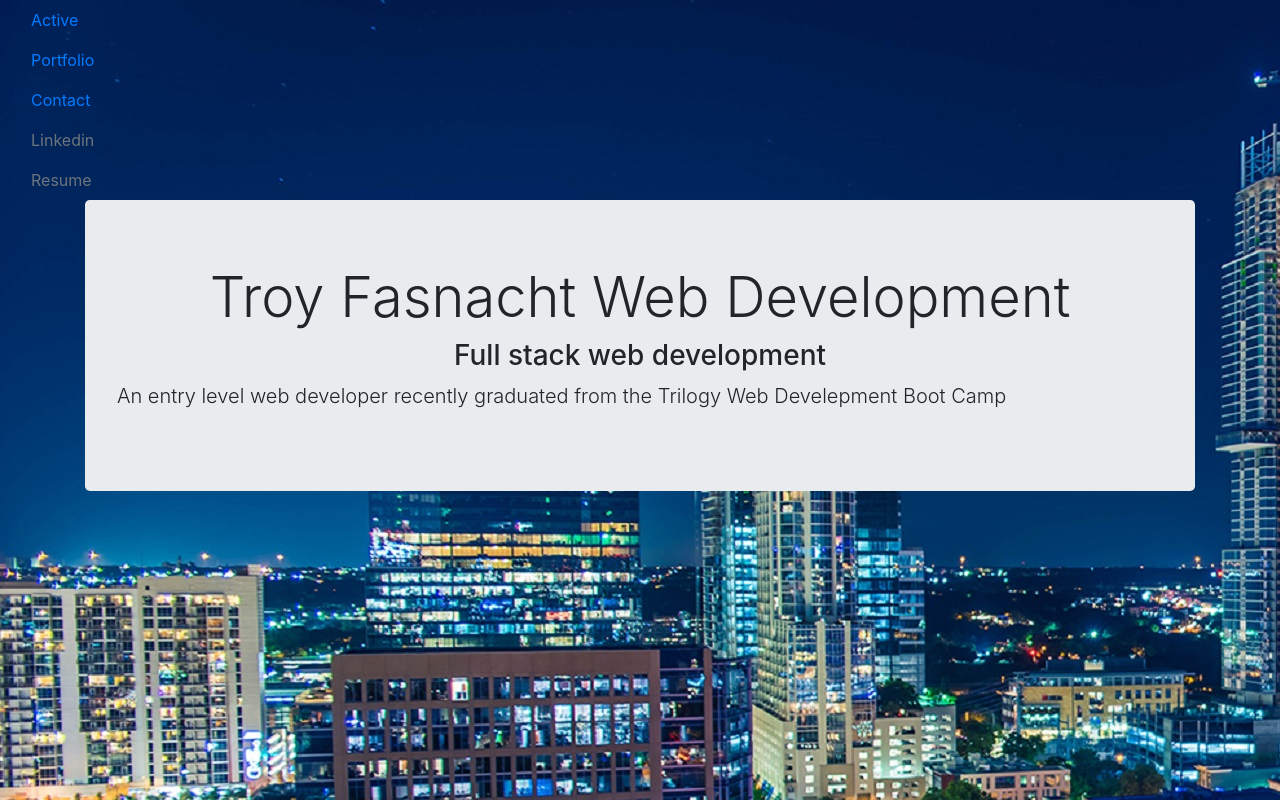
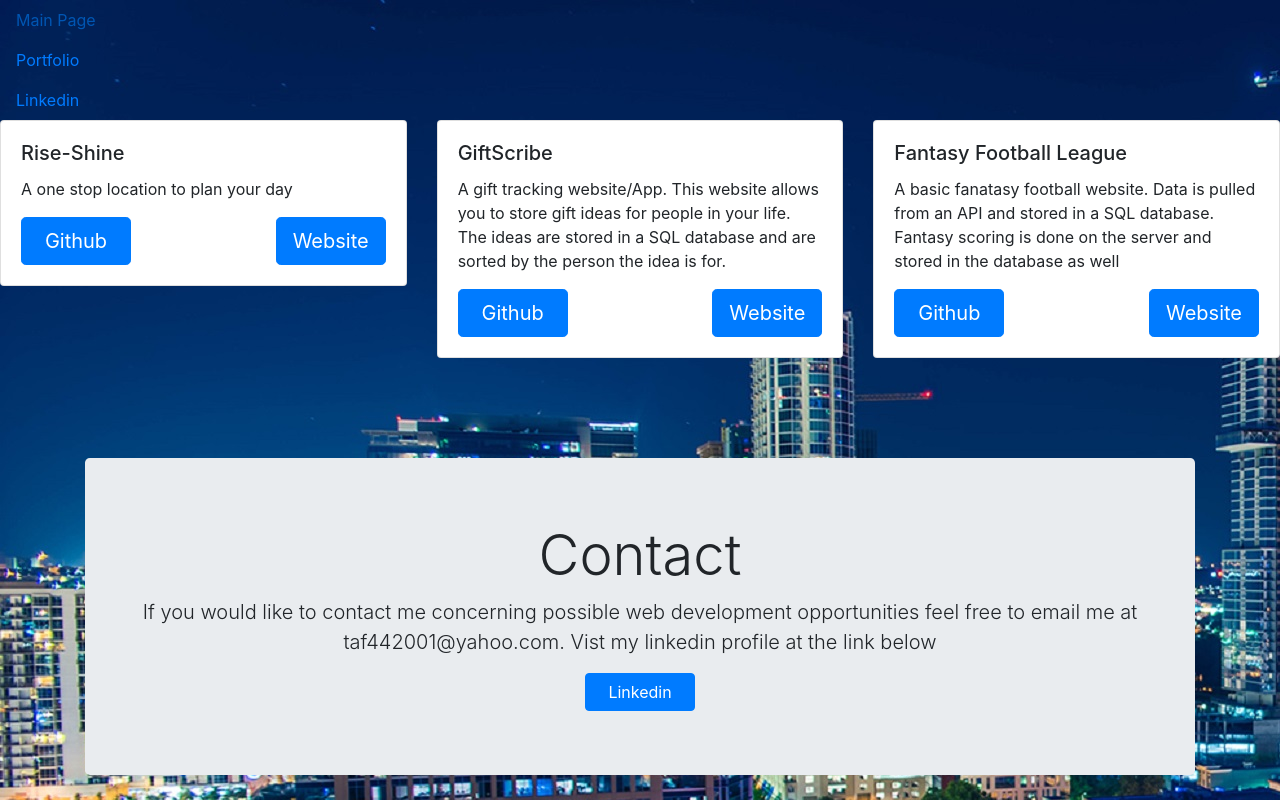
Before and after one commit to Austxgolfer/React-Portfolio, a React (Create React App) app: page /project in a window 1280 px wide. Shown: the top 800 px of the page. Built offline with nearby package versions, Linux system fonts and the light colour scheme.

Commit message:
resized all buttons. added router for paths to pages. cleaned up some formatting

```diff
--- a/package.json
+++ b/package.json
@@ -6,6 +6,7 @@
     "react": "^16.8.6",
     "react-dom": "^16.8.6",
     "react-router": "^5.0.1",
+    "react-router-dom": "^5.0.1",
     "react-scripts": "3.0.1"
   },
   "scripts": {
--- a/src/App.css
+++ b/src/App.css
@@ -2,6 +2,9 @@ h1 {
   text-align: center;
 }
 h3 {
+  text-align: center;
+}
+.lead {
   text-align: center;
 }
 #homepg {
@@ -18,7 +21,7 @@ h3 {
 }
 
 #projects {
-  background-color: #1870a2;
+  background-image: url(./Images/Downtown-Austin.jpg);
   height: 1080px;
 }
 #toprow {
@@ -37,6 +40,7 @@ h3 {
   font-size: 20px;
   font-weight: bold;
 }
+
 #contact {
   background-image: url(./Images/Downtown-Austin.jpg);
   color: #ffffff;
@@ -89,3 +93,24 @@ footer {
   color: #ffffff;
   font: size 10px;
 }
+#spacerrow {
+  height: 100px;
+}
+#gitbutton {
+  float: left;
+  width: 110px;
+
+  margin: Auto;
+}
+#sitebutton {
+  float: right;
+  width: 110px;
+
+  margin-right: Auto;
+}
+#linkbutton {
+  display: block;
+  width: 110px;
+
+  margin: Auto;
+}
--- a/src/App.js
+++ b/src/App.js
@@ -3,13 +3,13 @@ import MainPage from "./components/Mainpg/main";
 import ProjectPage from "./components/Projpg/proj";
 import ContactForm from "./components/Contactpg/form";
 import "./App.css";
+import { BrowserRouter, Route, Switch } from "react-router-dom";
 
 export default function App() {
   return (
-    <div>
-      <MainPage />
-      <ProjectPage />
-      <ContactForm />
-    </div>
+    <BrowserRouter>
+      <Route exact path="/" component={MainPage} />
+      <Route path="/project" component={ProjectPage} />
+    </BrowserRouter>
   );
 }
--- a/src/components/Contactpg/form.js
+++ b/src/components/Contactpg/form.js
@@ -2,24 +2,22 @@ import React from "react";
 
 export default function ContactForm() {
   return (
-    <section id="contact">
     <div className="container">
       <div className="jumbotron">
         <h1 className="display-4">Contact</h1>
         <p className="lead">
-            This is a simple hero unit, a simple jumbotron-style component for
-            calling extra attention to featured content or information.
+          If you would like to contact me concerning possible web development
+          opportunities feel free to email me at taf442001@yahoo.com. Vist my
+          linkedin profile at the link below
         </p>
-
-          <p>
-            It uses utility classes for typography and spacing to space content
-            out within the larger container.
-          </p>
-          <a className="btn btn-primary btn-lg" href="#" role="button">
-            Learn more
+        <a
+          href="https://www.linkedin.com/in/troy-fasnacht-0648679b"
+          className="btn btn-primary btn-block"
+          id="linkbutton"
+        >
+          Linkedin
         </a>
       </div>
     </div>
-    </section>
   );
 }
--- a/src/components/Mainpg/main.js
+++ b/src/components/Mainpg/main.js
@@ -4,30 +4,20 @@ export default function MainPage() {
   return (
     <div className="container-fluid" id="homepg">
       <nav className="nav flex-column">
-        <a className="nav-link active" href="#">
-          Active
+        <a className="nav-link active" href="/">
+          Main Page
         </a>
-        <a className="nav-link" href="#">
+        <a className="nav-link" href="/project">
           Portfolio
         </a>
-        <a className="nav-link" href="#">
-          Contact
-        </a>
+
         <a
-          className="nav-link disabled"
-          href="#"
+          className="nav-link"
+          href="https://www.linkedin.com/in/troy-fasnacht-0648679b"
           tabindex="-1"
           aria-disabled="true"
         >
           Linkedin
-        </a>
-        <a
-          className="nav-link disabled"
-          href="#"
-          tabindex="-1"
-          aria-disabled="true"
-        >
-          Resume
         </a>
       </nav>
 
--- a/src/components/Projpg/proj.js
+++ b/src/components/Projpg/proj.js
@@ -1,27 +1,26 @@
 import React from "react";
 import ProjectCard from "./projcard";
 import Projects from "./project.json";
+import Contact from "../Contactpg/form.js";
 
 export default function ProjectPage() {
   return (
     <div id="projects">
-      <nav className="nav">
-        <a className="nav-link active" href="#">
-          Active
+      <nav className="nav flex-column">
+        <a className="nav-link active" href="/">
+          Main Page
         </a>
-        <a className="nav-link" href="#">
-          Link
+        <a className="nav-link" href="/project">
+          Portfolio
         </a>
-        <a className="nav-link" href="#">
-          Link
-        </a>
+
         <a
-          className="nav-link disabled"
-          href="#"
+          className="nav-link "
+          href="https://www.linkedin.com/in/troy-fasnacht-0648679b"
           tabindex="-1"
           aria-disabled="true"
         >
-          Disabled
+          Linkedin
         </a>
       </nav>
       <div className="row">
@@ -35,6 +34,10 @@ export default function ProjectPage() {
           />
         ))}
       </div>
+      <div className="row" id="spacerrow" />
+      <div className="row">
+        <Contact />
+      </div>
     </div>
   );
 }
--- a/src/components/Projpg/projcard.js
+++ b/src/components/Projpg/projcard.js
@@ -6,17 +6,18 @@ export default function ProjectCard(props) {
 
   console.log("component", link);
   return (
-    <div className="col-md center-block" key={props.id}>
+    <div className="col-md center-block" key={props.id} id="card">
       <div className="card mx-auto">
         <div className="card-body">
           <h5 className="card-title">{props.name}</h5>
           <p className="card-text">{props.desc}</p>
-          <a href={link} className="btn btn-primary btn-block" id="gitbutton">
+          <a href={link} className="btn btn-primary btn-lg" id="gitbutton">
             Github
           </a>
           <a
             href={props.site}
-            className="btn btn-primary btn-block"
+            className="btn btn-primary btn-lg
+            "
             id="sitebutton"
           >
             Website
```
Also changed, not shown: 1 other file (tests, documents, lock files or other folders). Lines whose indentation alone changed are shown as unchanged.
